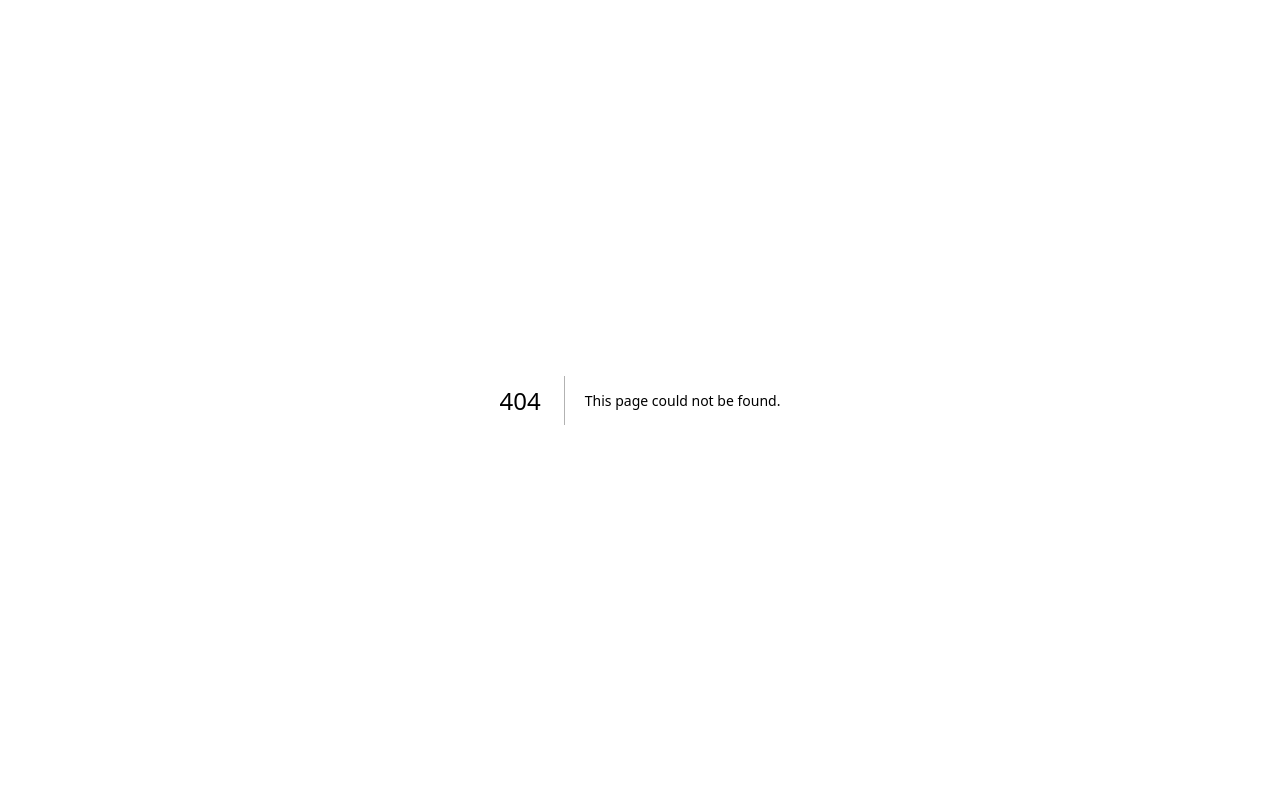
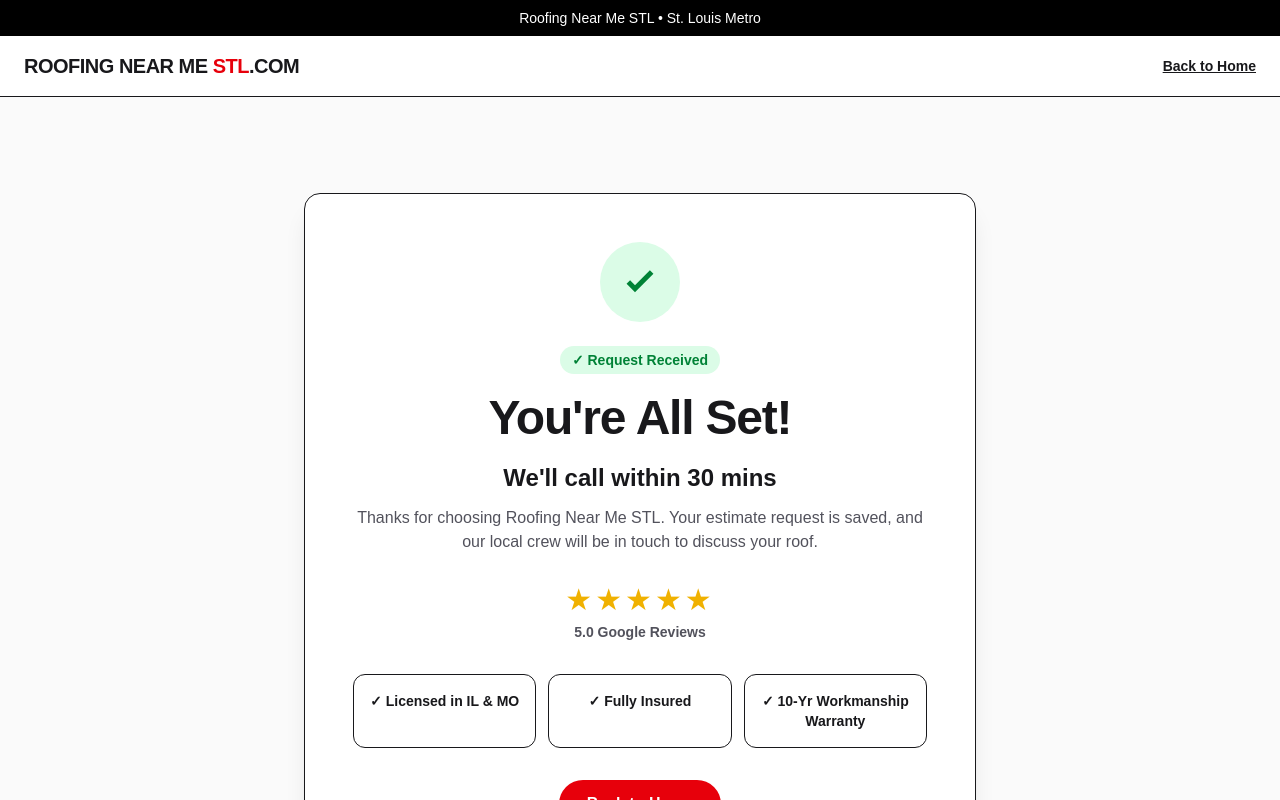
Before and after one commit to RoofingnearmeSTL/roofingnearmestl.com, a Next.js app: page /thank-you in a window 1280 px wide. Before the commit this address had no page. Shown: the top 800 px of the page. Built offline with nearby package versions, Linux system fonts and the light colour scheme.

Commit message:
Add thank-you page and successful lead conversion tracking

```diff
--- a/src/app/layout.tsx
+++ b/src/app/layout.tsx
@@ -1,6 +1,7 @@
 import type { Metadata } from "next";
 import { Geist, Geist_Mono } from "next/font/google";
 import "./globals.css";
+import GoogleAds from "@/components/google-ads";
 
 const geistSans = Geist({
   variable: "--font-geist-sans",
@@ -23,7 +24,7 @@ export default function RootLayout({ children }: LayoutProps<"/">) {
       lang="en"
       className={`${geistSans.variable} ${geistMono.variable} h-full antialiased`}
     >
-      <body className="min-h-full flex flex-col">{children}</body>
+      <body className="min-h-full flex flex-col"><GoogleAds />{children}</body>
     </html>
   );
 }
--- a/src/app/page.tsx
+++ b/src/app/page.tsx
@@ -1,4 +1,5 @@
 "use client";
+import { useRouter } from "next/navigation";
 import { useState, useEffect, useSyncExternalStore } from "react";
 
 function subscribeToLocation(onChange: () => void) {
@@ -14,6 +15,7 @@ const getLocationSnapshot = () => window.location.href;
 const getServerLocationSnapshot = () => "";
 
 export default function Home() {
+  const router = useRouter();
   const landing = useSyncExternalStore(subscribeToLocation, getLocationSnapshot, getServerLocationSnapshot);
   const p = new URLSearchParams(landing ? new URL(landing).search : "");
   const utm = {
@@ -98,12 +100,15 @@ export default function Home() {
         body: JSON.stringify(payload),
       });
       if(res.ok){
-        alert("Thanks! We'll call you in 15 minutes - Roofing Near Me STL");
-        (e.target as HTMLFormElement).reset();
-        const analyticsWindow = window as Window & {
-          gtag?: (command: "event", eventName: string) => void;
-        };
-        analyticsWindow.gtag?.("event", "generate_lead");
+        const result: { data?: { id?: string | number }[] } = await res.json();
+        try {
+          sessionStorage.setItem("roofing-lead-conversion", JSON.stringify({
+            id: String(result.data?.[0]?.id ?? crypto.randomUUID()),
+          }));
+        } catch {
+          // Storage restrictions must not prevent confirmation of a saved lead.
+        }
+        router.push("/thank-you");
       } else {
         alert("Error - please call (618) 555-1234");
       }
--- /dev/null
+++ b/src/app/thank-you/conversion.tsx
@@ -0,0 +1,32 @@
+"use client";
+
+import { useEffect } from "react";
+
+type AnalyticsWindow = Window & {
+  gtag?: (command: "event", name: string, parameters: Record<string, string>) => void;
+};
+
+export default function Conversion() {
+  useEffect(() => {
+    const destination = process.env.NEXT_PUBLIC_GOOGLE_ADS_CONVERSION_SEND_TO;
+    if (!destination || !/^AW-\d+\/.+$/.test(destination)) return;
+    const track = () => {
+      const pending = sessionStorage.getItem("roofing-lead-conversion");
+      const gtag = (window as AnalyticsWindow).gtag;
+      if (!pending || !gtag) return;
+      try {
+        const lead: { id?: unknown } = JSON.parse(pending);
+        if (typeof lead.id !== "string") return;
+        gtag("event", "conversion", { send_to: destination, transaction_id: lead.id });
+        sessionStorage.removeItem("roofing-lead-conversion");
+        clearInterval(timer);
+      } catch {
+        sessionStorage.removeItem("roofing-lead-conversion");
+      }
+    };
+    const timer = setInterval(track, 250);
+    track();
+    return () => clearInterval(timer);
+  }, []);
+  return null;
+}
--- /dev/null
+++ b/src/app/thank-you/page.tsx
@@ -0,0 +1,42 @@
+import type { Metadata } from "next";
+import Link from "next/link";
+import Conversion from "./conversion";
+
+export const metadata: Metadata = {
+  title: "Thank You | Roofing Near Me STL",
+  description: "Your roofing estimate request has been received.",
+  robots: { index: false, follow: false },
+};
+
+export default function ThankYou() {
+  return (
+    <div className="min-h-screen bg-white text-zinc-900">
+      <Conversion />
+      <div className="bg-black text-white text-center py-2 text-sm px-2">Roofing Near Me STL • St. Louis Metro</div>
+      <header className="max-w-7xl mx-auto px-6 py-4 flex justify-between items-center">
+        <Link href="/" className="font-black text-xl tracking-tight">ROOFING NEAR ME<span className="text-red-600"> STL</span>.COM</Link>
+        <Link href="/" className="text-sm font-bold underline">Back to Home</Link>
+      </header>
+      <main className="bg-zinc-50 border-y px-6 py-16 lg:py-24">
+        <div className="max-w-2xl mx-auto bg-white border rounded-2xl p-7 sm:p-12 shadow-xl text-center">
+          <div className="mx-auto mb-6 flex h-20 w-20 items-center justify-center rounded-full bg-green-100 text-green-700">
+            <svg viewBox="0 0 24 24" fill="none" stroke="currentColor" strokeWidth="3" className="h-10 w-10" role="img" aria-label="Request received"><path d="m5 12 4 4L19 6" /></svg>
+          </div>
+          <div className="inline-flex bg-green-100 text-green-700 px-3 py-1 rounded-full text-sm font-bold">✓ Request Received</div>
+          <h1 className="mt-5 text-4xl sm:text-5xl font-black tracking-tight">You&apos;re All Set!</h1>
+          <p className="mt-5 text-2xl font-bold">We&apos;ll call within 30 mins</p>
+          <p className="mt-3 text-zinc-600">Thanks for choosing Roofing Near Me STL. Your estimate request is saved, and our local crew will be in touch to discuss your roof.</p>
+          <div className="mt-7 text-yellow-500 text-3xl tracking-widest" aria-label="5 stars">★★★★★</div>
+          <p className="mt-1 text-sm font-bold text-zinc-600">5.0 Google Reviews</p>
+          <div className="mt-8 grid sm:grid-cols-3 gap-3 text-sm font-bold">
+            <div className="border rounded-xl p-4">✓ Licensed in IL &amp; MO</div>
+            <div className="border rounded-xl p-4">✓ Fully Insured</div>
+            <div className="border rounded-xl p-4">✓ 10-Yr Workmanship Warranty</div>
+          </div>
+          <Link href="/" className="inline-block mt-8 bg-red-600 text-white px-7 py-3 rounded-full font-bold hover:bg-red-700">Back to Home</Link>
+        </div>
+      </main>
+      <footer className="px-6 py-6 text-center text-sm text-zinc-500">Waterloo • Columbia • Belleville • St. Louis</footer>
+    </div>
+  );
+}
--- /dev/null
+++ b/src/components/google-ads.tsx
@@ -0,0 +1,19 @@
+"use client";
+
+import Script from "next/script";
+
+export default function GoogleAds() {
+  const destination = process.env.NEXT_PUBLIC_GOOGLE_ADS_CONVERSION_SEND_TO;
+  const tagId = destination?.split("/")[0];
+  if (!tagId || !/^AW-\d+$/.test(tagId)) return null;
+
+  return <>
+    <Script src={`https://www.googletagmanager.com/gtag/js?id=${tagId}`} strategy="afterInteractive" />
+    <Script id="google-ads-init" strategy="afterInteractive">{`
+      window.dataLayer = window.dataLayer || [];
+      window.gtag = window.gtag || function(){window.dataLayer.push(arguments);};
+      window.gtag('js', new Date());
+      window.gtag('config', ${JSON.stringify(tagId)});
+    `}</Script>
+  </>;
+}
```
